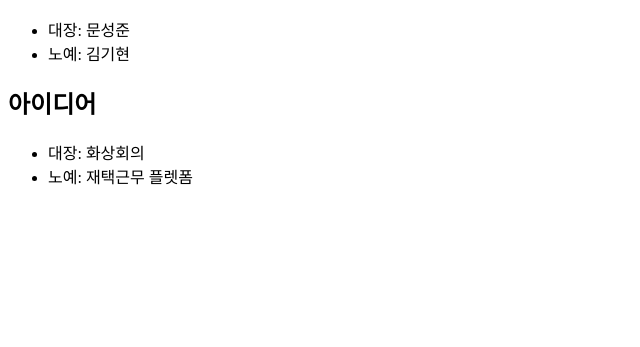
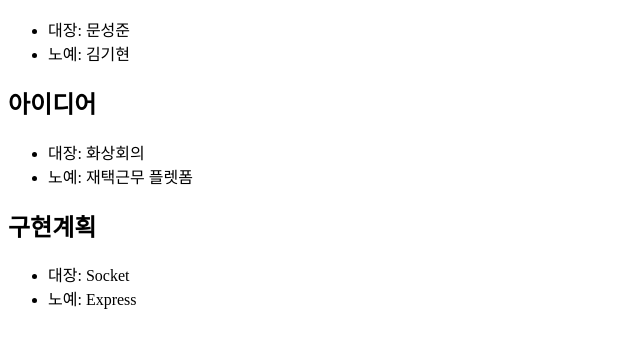
Before and after one commit to Seongjun-Moon/collabo, a plain HTML site: page index.html in a window 1280 px wide. Shown: the part 127-474 px from the top of the page, without its empty margins (0-640 px from the left). Drawn offline with Linux system fonts and the light colour scheme.

Commit message:
add Plan

```diff
--- a/index.html
+++ b/index.html
@@ -19,5 +19,11 @@
         <li>노예: 재택근무 플렛폼</li>
     </ul>
 
+    <h2>구현계획</h2>
+    <ul>
+        <li>대장: Socket </li>
+        <li>노예: Express </li>
+    </ul>
+
 </body>
 </html>
```
